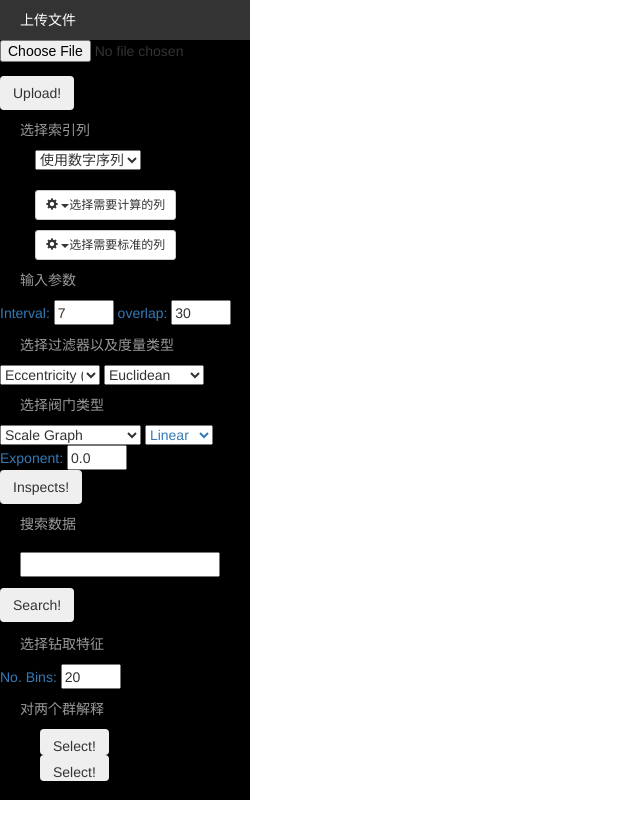
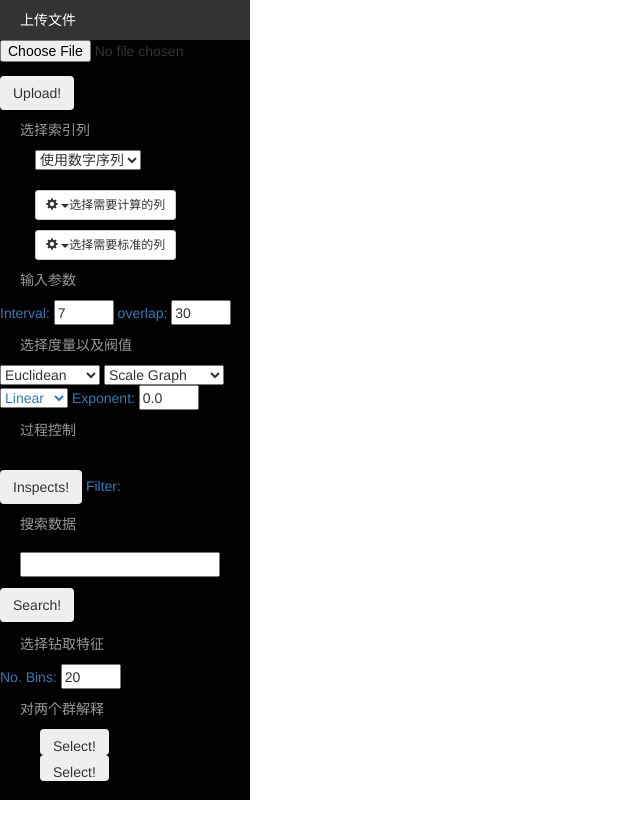
Before and after one commit to luxiaolei/jusha, a Flask app: page / in a window 1280 px wide. Shown: the whole page, without its empty margins (0-640 px from the left). Run offline with Flask 2, Linux system fonts and the light colour scheme; some libraries are stand-ins or nearby versions.

Commit message:
Change filter selection method

```diff
--- a/app/static/js/featureHandler.js
+++ b/app/static/js/featureHandler.js
@@ -18,7 +18,8 @@ $(function(){
 
     //ajax post the selected feature to server
      $('#radiocheck input').change(function(){
-       var data = {'selected': $('input[name=features]:checked', '#radiocheck').val(),
+       var selectedF = $('input[name=features]:checked', '#radiocheck').val()
+       var data = {'selected': selectedF,
                     'binsNumber': $('#bins').val()};
             console.log(data)
 
@@ -30,11 +31,12 @@ $(function(){
          contentType: 'application/json;charset=UTF-8',
          success: function(){
            //draw bar chart
-           if($('svg').length == 2){
-           $('svg').first().remove();
-
-           }
+           if($('svg').length == 2){$('svg').first().remove();}
            barChart('/bins',1)
+           //indicating Filter is ready
+           console.log(selectedF)
+           $('#filters').html(selectedF)
+           $('#Clustering').show()
 
          }
        });
--- a/app/static/js/params.js
+++ b/app/static/js/params.js
@@ -124,16 +124,13 @@ $(function(){
     var index = $("#index").prop('checked',true).val();
     var interval = $("#interval").val();
     var overlap = $("#overlap").val();
-    var filter = $('#filters').prop('selected',true).val();
     var metric = $('#metrics').prop('selected',true).val();
     var cutoff = $('#cutoff').prop('selected',true).val();
     var weight = $('#weighting').prop('selected', true).val();
     var exponent = $('#exponent').val();
     var data = {'interval': interval, 'overlap': overlap, 'checkedFeatures': checkedFeatures,
-                'checkedFeaturesNorm': checkedFeaturesNorm, 'filter': filter, 'index':index,
+                'checkedFeaturesNorm': checkedFeaturesNorm, 'index':index,
                 'metric':metric, 'cutoff':cutoff, 'weighting': weight, 'exponent': exponent}
-
-
 
     //send to server
     $.ajax({
--- a/app/templates/index.html
+++ b/app/templates/index.html
@@ -55,7 +55,7 @@ $( '.dropdown-menu a' ).on( 'click', function( event ) {
     <div id="wrapper">
 
         <!-- Sidebar -->
-        <div id="sidebar-wrapper" >
+        <div id="sidebar-wrapper" style="max-width = 200px;overflow-x:hidden">
 
 
             <ul class="sidebar-nav">
@@ -117,20 +117,8 @@ $( '.dropdown-menu a' ).on( 'click', function( event ) {
 
 
             <li>
-            <a herf='#'>选择过滤器以及度量类型</a>
+            <a herf='#'>选择度量以及阀值</a>
             </li>
-              <select id='filters' style='width:100px;height:20px'>
-                <option value="eccentricity">Eccentricity (exponent=1)</option>
-                <option value="Gauss_density" >Gauss Density (sigma=1)</option>
-                <option value="kNN_distance">kNN Distance (k=2)</option>
-                <option value="distance_to_measure">Distance to measure (k=2)</option>
-                <option value="graph_Laplacian">Graph Laplacian (eps=1,k=2)</option>
-                <option value="dm_eigenvector">Distance Matrix Eigenvector</option>
-                <option value="zero_filter">Zero Filter</option>
-                <option value="selfdefined">Selfdefined Filter</option>
-                <option value="svm">Distance to hyperplane</option>
-              </select>
-
               <select id='metrics' style='width:100px'>
                 <option value="euclidean">Euclidean</option>
                 <option value="minkowski" >Minkowski</option>
@@ -141,10 +129,7 @@ $( '.dropdown-menu a' ).on( 'click', function( event ) {
                 <option value="correlation">Correlation</option>
               </select>
 
-            <li>
-            <a herf='#'>选择阀门类型</a>
-            </li>
-              <select id='cutoff'>
+              <select id='cutoff' style='width:120px'>
                 <option value="scale_graph">Scale Graph</option>
                 <option value="first_gap">first_gap</option>
                 <option value="biggest_gap" >biggest_gap</option>
@@ -167,10 +152,15 @@ $( '.dropdown-menu a' ).on( 'click', function( event ) {
 
 
 
-
+            <li>
+            <a herf='#'>过程控制</a>
+            </li>
 
             <br>
             <button class="btn" id="paramsGenerate">Inspects!</button>
+            <a > Filter: </a>
+            <a id='filters'></a>
+
             <button class="btn" id="Clustering" style='display:none'>Start Clustering!</button>
             <br/>
             <li>
--- a/app/views.py
+++ b/app/views.py
@@ -58,7 +58,6 @@ filterFuncs = {'eccentricity': jushacore.filters.eccentricity ,
               'graph_Laplacian': jushacore.filters.graph_Laplacian,
               'dm_eigenvector' : jushacore.filters.dm_eigenvector,
               'zero_filter': jushacore.filters.zero_filter,
-              'selfdefined': selfdefined,
               'svm': svmFilter}
 
 """
@@ -136,12 +135,11 @@ def send_bins():
     if '[F]' in selfvars.selected_feature:
         data = selfvars.df.ix[:, selfvars.checkedFeatures].values
         key = str(selfvars.selected_feature).strip('[F]')
-        if key == 'selfdefined':
-            array = selfvars.df.ix[:, -1]
-        else:
-            array = pd.Series(filterFuncs[key](data, metricpar={}))
+
+        array = pd.Series(filterFuncs[key](data, metricpar={"metric":selfvars.parameters['metric']}))
     else:
         array = selfvars.df[selfvars.selected_feature]
+    selfvars.parameters['filter'] = np.array(array)
     selfvars.feature_his, selfvars.binTicks = binGen(array,selfvars.binsNumber)
     return json.dumps(selfvars.feature_his)
 
@@ -194,10 +192,7 @@ def feature_ajax():
     """
     selected_f = request.json['selected']
     selfvars.binsNumber = int(request.json['binsNumber'])
-
     selfvars.selected_feature = selected_f
-
-
     return json.dumps({'ans':'1'})
 
 """
@@ -217,7 +212,7 @@ def paramsAjax():
         selfvars.parameters['overlap'] = float(request.json['overlap'])
         selfvars.checkedFeatures = request.json['checkedFeatures']
         selfvars.checkedFeaturesNorm = request.json['checkedFeaturesNorm']
-        selfvars.parameters['filter'] = request.json['filter']
+        #selfvars.parameters['filter'] = request.json['filter']
         selfvars.parameters['metric'] = request.json['metric']
         selfvars.parameters['cutoff'] = request.json['cutoff']
         selfvars.parameters['weighting'] = request.json['weighting']
@@ -414,23 +409,14 @@ def runMapper(intervals=8, overlap=50.0):
         Step 1: Declare filters and cutoff selection dictionary
 
     '''
-        #return data[:,-1]
 
-    filterFuncs = {'eccentricity': jushacore.filters.eccentricity ,
-                  'Gauss_density': jushacore.filters.Gauss_density,
-                  'kNN_distance': jushacore.filters.kNN_distance,
-                  'distance_to_measure': jushacore.filters.distance_to_measure,
-                  'graph_Laplacian': jushacore.filters.graph_Laplacian,
-                  'dm_eigenvector' : jushacore.filters.dm_eigenvector,
-                  'zero_filter': jushacore.filters.zero_filter,
-                  'selfdefined': selfdefined,
-                  'svm': svmFilter}
     cutoffs = {'first_gap': jushacore.cutoff.first_gap(gap=.1),
                'biggest_gap': jushacore.cutoff.biggest_gap,
                'variable_exp_gap':jushacore.cutoff.variable_exp_gap(exponent=.1, maxcluster=20),
                'variable_exp_gap2': jushacore.cutoff.variable_exp_gap2(exponent=.1, maxcluster=20)}
 
-    Filter = filterFuncs[str(selfvars.parameters['filter'])]
+
+    Filter = selfvars.parameters['filter']
     cover = jushacore.cover.cube_cover_primitive(intervals, overlap)
     cluster = jushacore.single_linkage()
     metricpar = {'metric': selfvars.parameters['metric']}
@@ -438,41 +424,7 @@ def runMapper(intervals=8, overlap=50.0):
     if selfvars.parameters['cutoff'] != 'scale_graph':
         cutoff = cutoffs[selfvars.parameters['cutoff']]
 
-    '''
-        Step 2: Metric
-    '''
-    intrinsic_metric = False
-    is_vector_data = data.ndim != 1
-    '''
-        Step 3: Filter function
-       ['eccentricity', 'Gauss_density', 'kNN_distance',
-           'distance_to_measure', 'graph_Laplacian', 'dm_eigenvector',
-           'zero_filter']
-    '''
-
-
-
-
-    if is_vector_data:
-        #metricpar = selfvars.parameters['metric']  #{'metric': 'euclidean'}
-        if str(selfvars.parameters['filter']) == 'selfdefined':
-            #f = Filter(selfvars.df, metricpar=metricpar, index= -1)
-            f = selfvars.df.ix[:, -1].values
-        else:
-
-            f = Filter(data, metricpar=metricpar)
-    else:
-        f = jushacore.filters.Gauss_density(data,
-            sigma=1.0)
-    # Filter transformation
-
-    '''
-        Step 4: jushacore parameters
-    '''
-
-    if not is_vector_data:
-        metricpar = {}
-    mapper_output = jushacore.jushacore(data, f,
+    mapper_output = jushacore.jushacore(data, Filter,
         cover=cover,
         cluster=cluster,
         point_labels= None,
@@ -480,9 +432,9 @@ def runMapper(intervals=8, overlap=50.0):
         metricpar=metricpar)
     #cutoff = jushacore.cutoff.first_gap(gap=0.1)
     if selfvars.parameters['cutoff'] != 'scale_graph':
-        mapper_output.cutoff(cutoff, f, cover=cover, simple=False)
+        mapper_output.cutoff(cutoff, Filter, cover=cover, simple=False)
     else:
-        jushacore.scale_graph(mapper_output, f,
+        jushacore.scale_graph(mapper_output, Filter,
                             weighting=selfvars.parameters['weighting'],
                             exponent=selfvars.parameters['exponent'],
                             maxcluster=None, expand_intervals=False)
```
